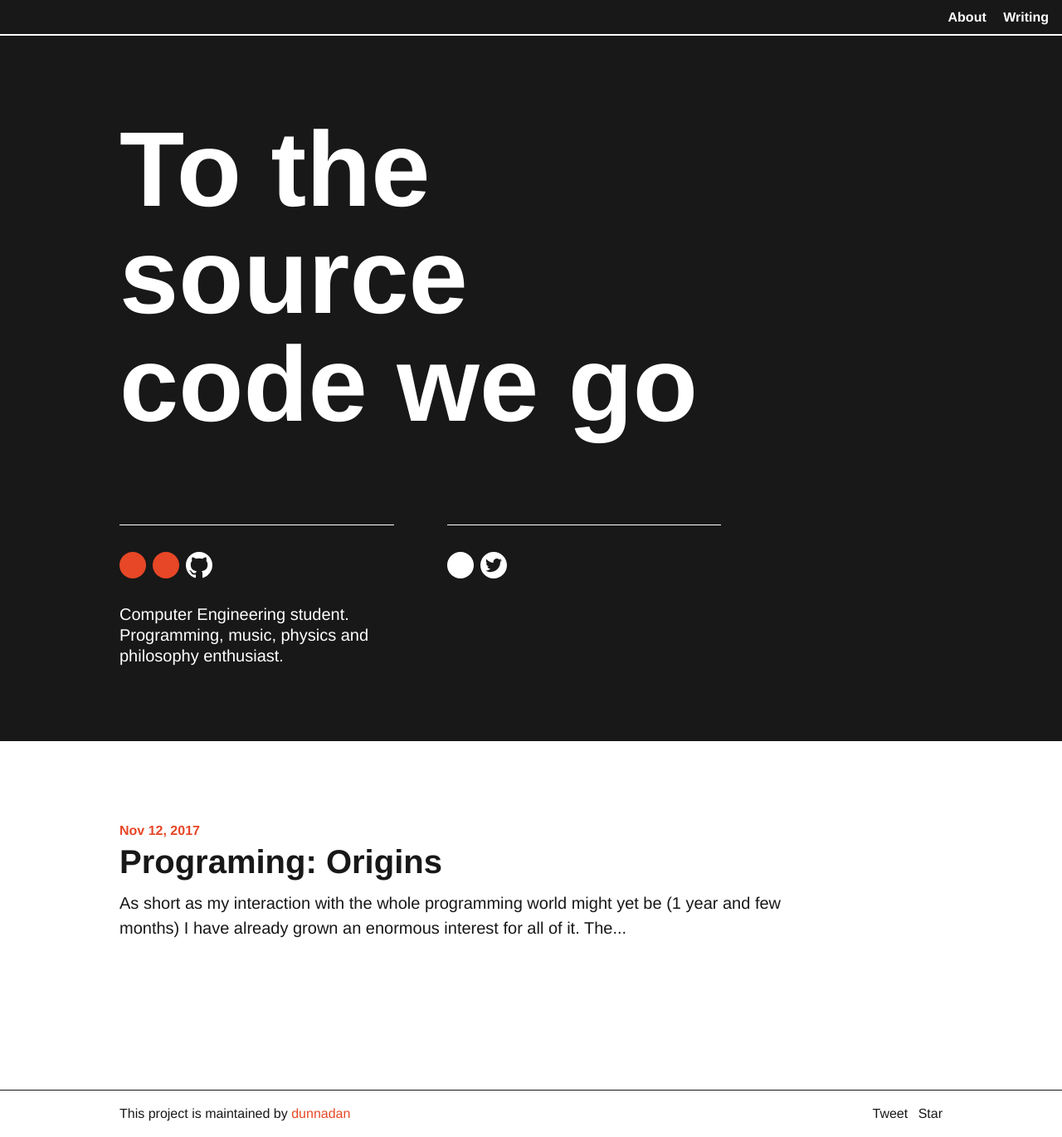
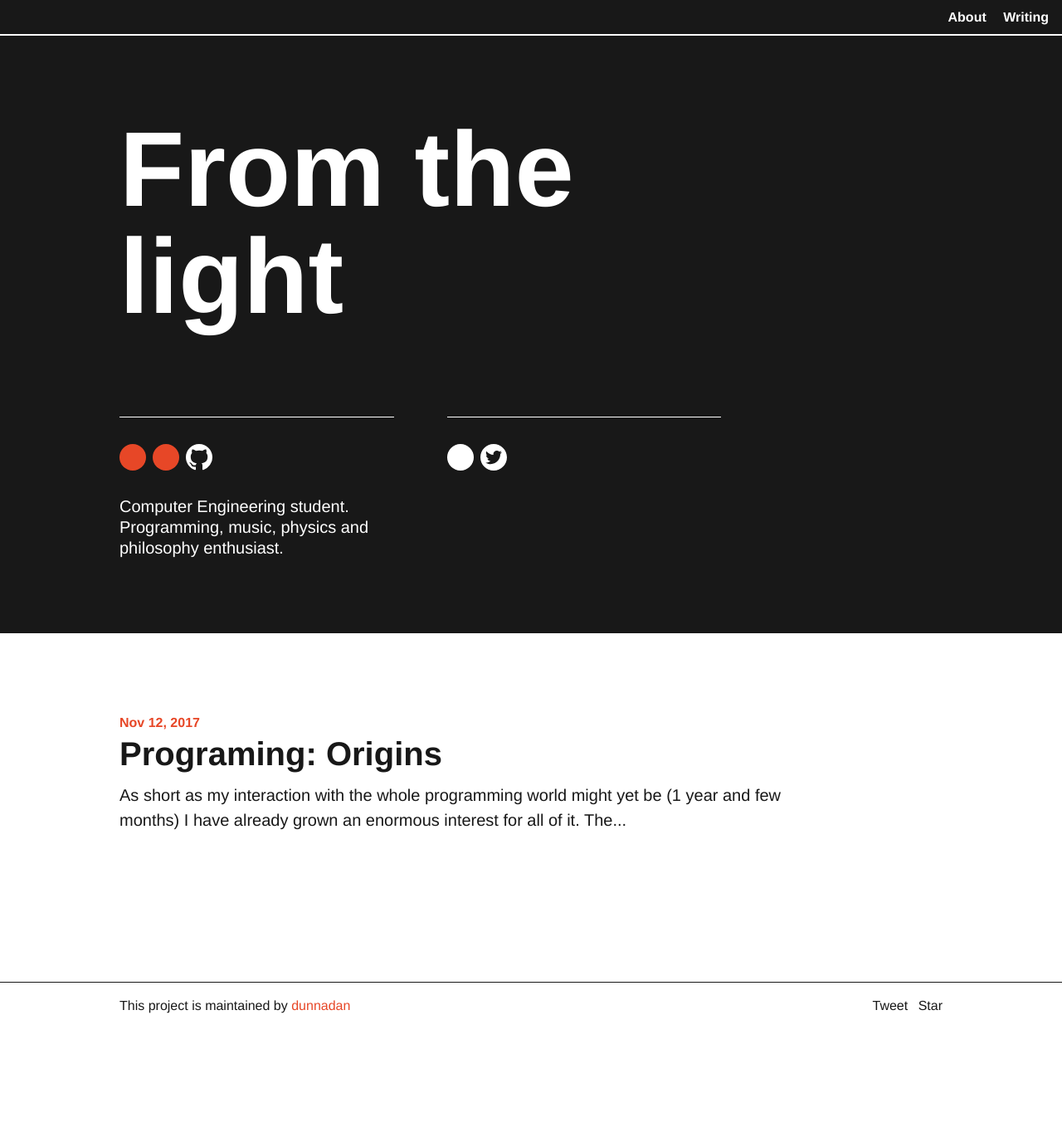
Before and after one commit to broccolini/swiss, a Jekyll site: the page built from index.html, in a window 1280 px wide. Shown: the whole page at 83% size. Built offline with Jekyll 4.4.1, drawn with Linux system fonts in a browser that asks for light colours; comment, search, counter and statistics services are not loaded; after the commit the page ends 1240 px from its top, so only the background shows below that.

Commit message:
Update _config.yml

```diff
--- a/_config.yml
+++ b/_config.yml
@@ -13,7 +13,7 @@
 # you will see them accessed via {{ site.title }}, {{ site.github_repo }}, and so on.
 # You can create any custom variable you would like, and they will be accessible
 # in the templates via {{ site.myvariable }}.
-title: To the source code we go
+title: From the light
 description: Computer Engineering student. Programming, music, physics and philosophy enthusiast.
 baseurl: "" # the subpath of your site, e.g. /blog
 url: "" # the base hostname & protocol for your site, e.g. http://example.com
```
